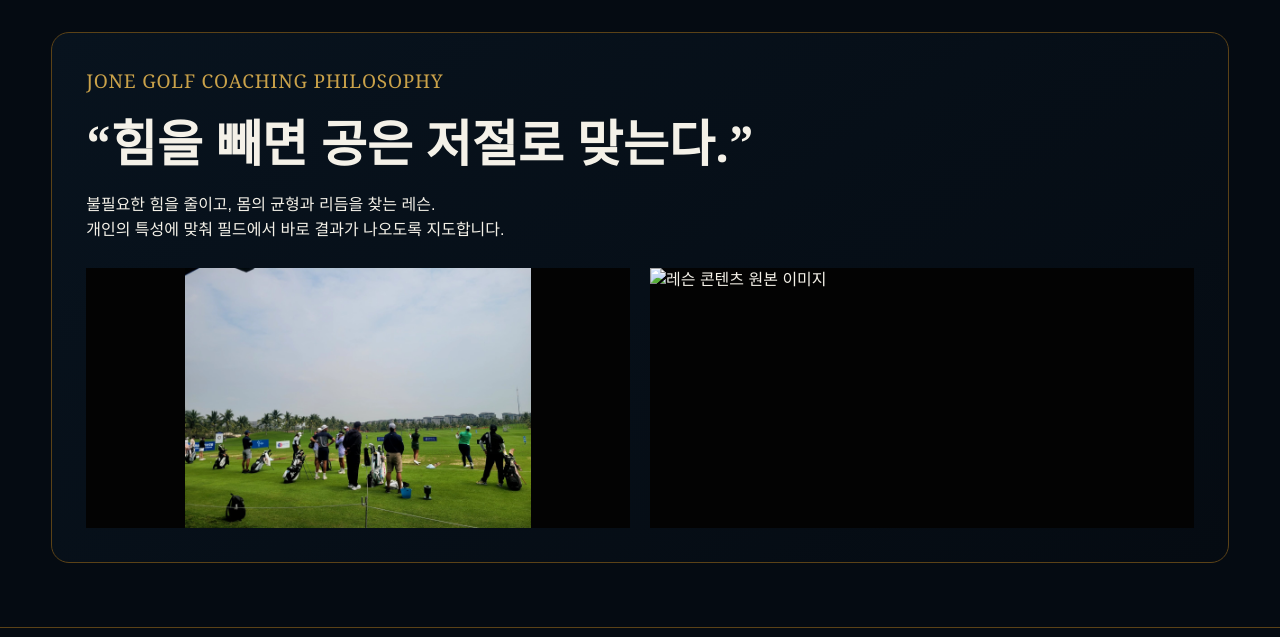
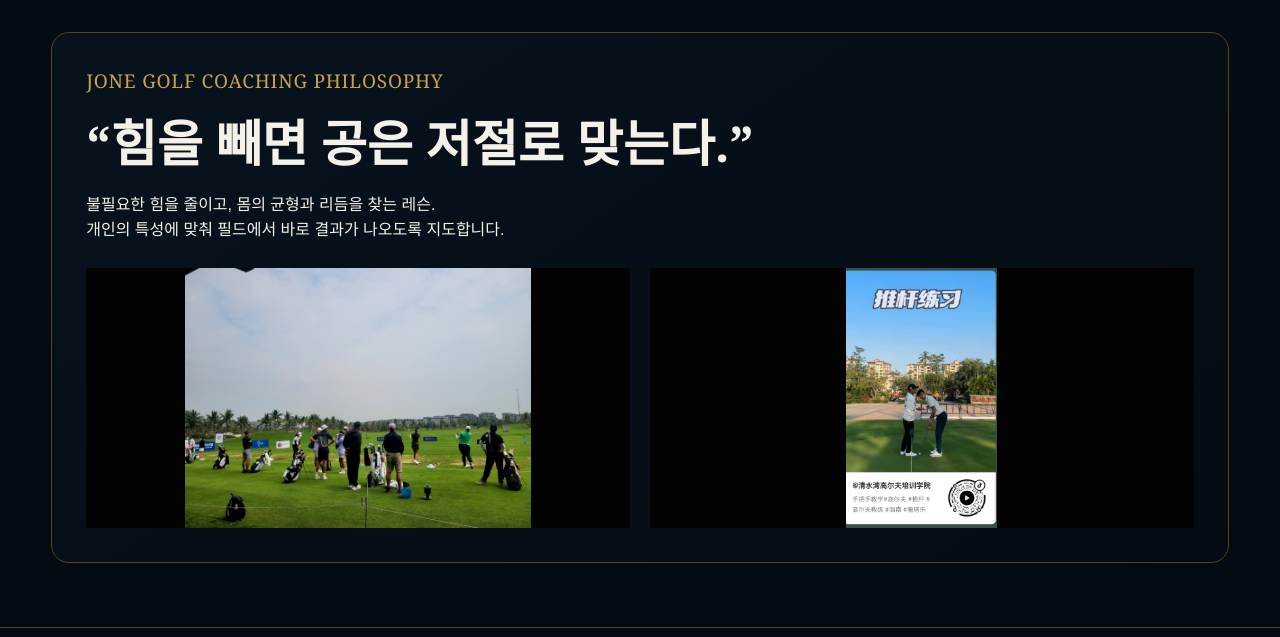
Before and after one commit to j1golf/j1golf-pwa, a plain HTML site: page lesson.html in a window 1280 px wide. Shown: the part 1072-1709 px from the top of the page. Drawn offline with Linux system fonts and the light colour scheme.

Commit message:
Update lesson.html

```diff
--- a/lesson.html
+++ b/lesson.html
@@ -51,7 +51,7 @@
     <p>불필요한 힘을 줄이고, 몸의 균형과 리듬을 찾는 레슨.<br>개인의 특성에 맞춰 필드에서 바로 결과가 나오도록 지도합니다.</p>
     <div class="grid philosophy-strip">
       <img src="3226.jpg" alt="현장 레슨 원본 사진">
-      <img src=/"2734.jpg" alt="레슨 콘텐츠 원본 이미지">
+      <img src="2734.jpg" alt="레슨 콘텐츠 원본 이미지">
     </div>
   </div>
 </div>
```
